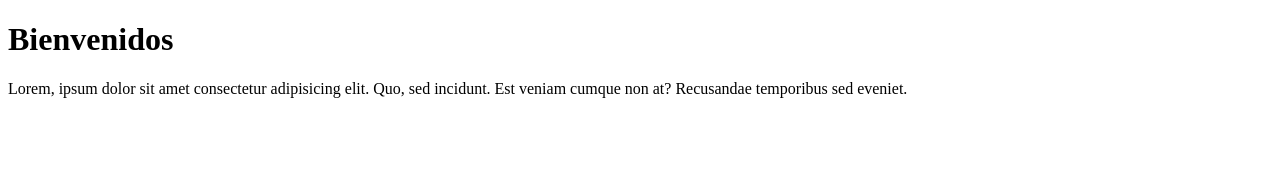
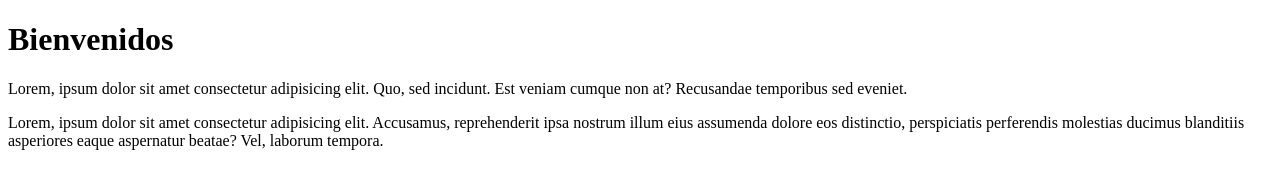
Before and after one commit to luisruiz2000/CursoGit, a plain HTML site: page index.html in a window 1280 px wide. Drawn offline with Linux system fonts and the light colour scheme.

Commit message:
Agregando parrafo 2

```diff
--- a/index.html
+++ b/index.html
@@ -8,5 +8,6 @@
 <body>
     <h1>Bienvenidos</h1>
     <p>Lorem, ipsum dolor sit amet consectetur adipisicing elit. Quo, sed incidunt. Est veniam cumque non at? Recusandae temporibus sed eveniet.</p>
+    <p>Lorem, ipsum dolor sit amet consectetur adipisicing elit. Accusamus, reprehenderit ipsa nostrum illum eius assumenda dolore eos distinctio, perspiciatis perferendis molestias ducimus blanditiis asperiores eaque aspernatur beatae? Vel, laborum tempora.</p>
 </body>
 </html>
```
